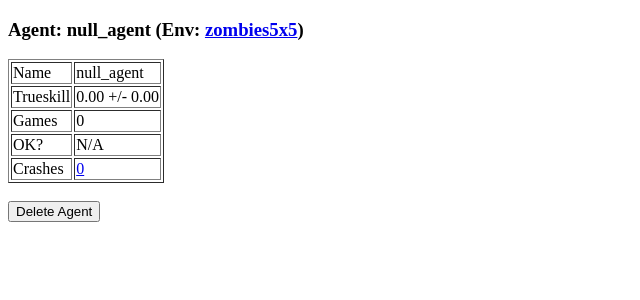
After one commit to goldenratio1618/MinionsAI, a Flask app: page /env/zombies5x5/agent/null_agent/view in a window 1280 px wide. The commit adds this page. Shown: the top 300 px of the page, without its empty margins (0-640 px from the left). Run offline with Flask 2, Linux system fonts and the light colour scheme.

Commit message:
Scoreboard Deleting Agents (#18)

```diff
--- a/minionsai/trueskill_worker.py
+++ b/minionsai/trueskill_worker.py
@@ -13,13 +13,10 @@ from .agent import Agent
 from .run_game import AgentException, run_game
 from .engine import Game
 
-def get_scores_file(directory):
-    return os.path.join(directory, "scores.csv")
-
-def read_scores(env_dir):
+def read_scores(scores_file):
     # scores are stored in scores.csv
     # With columns 'name', 'trueskill', 'trueskill_sigma', 'games_played'
-    scores_file = get_scores_file(env_dir)
+
     # If the file doesn't exist, return an empty list
     if not os.path.isfile(scores_file):
         print(f"No scores file found at {scores_file}")
@@ -40,7 +37,7 @@ class TrueskillWorker():
     Runs a trueskill environment for all agents in a directory.
     Watches the directory for new agents.
     """
-    def __init__(self, directory: str, game_fn: Callable[[], Game], batch_size: int=1, restart=False):
+    def __init__(self, directory: str, game_fn: Callable[[], Game], batch_size: int=1, restart=False, scores_file=None):
         self.directory = directory
         self.game_fn = game_fn
         self.choose_underevaluated_agents_prob = 0.5
@@ -48,9 +45,10 @@ class TrueskillWorker():
         self.env = trueskill.TrueSkill(tau=0, draw_probability=0.0)
         self.dropped_agents = []
         self.max_crash_rate = 0.5
+        self.scores_file = scores_file or os.path.join(directory, "scores.csv")
 
         # Restart from from where the last thread stopped if possible.
-        prev_scores, _ = read_scores(directory)
+        prev_scores, _ = read_scores(self.scores_file)
         if restart:
             # Restart even if there was previously data
             prev_scores = []
@@ -106,10 +104,6 @@ class TrueskillWorker():
     def drop_agent(self, agent_name: str):
         self.dropped_agents.append(agent_name)
         self.agent_names.remove(agent_name)
-
-    @property
-    def scores_file(self):
-        return get_scores_file(self.directory)
 
     def save_ratings(self):
         # Save a csv with columns ['name', 'trueskill', 'trueskill_sigma', 'games_played']
--- a/scoreboard-lite/app.py
+++ b/scoreboard-lite/app.py
@@ -1,9 +1,10 @@
 from flask import Flask, redirect, render_template, request, url_for
-from util import list_agents, list_envs, env_dir, format_timedelta
+from util import list_agents, list_envs, env_dir, format_timedelta, env_agents_dir, env_deleted_agents_dir, env_scores_file
 import zipfile
 import tempfile
 import datetime
 import os
+import shutil
 
 from minionsai.trueskill_worker import read_scores
 from minionsai.agent import RandomAIAgent, NullAgent
@@ -23,9 +24,11 @@ def verify_envs_setup():
             # Make it
             print(f"  {env_name} ... creating")
             os.makedirs(env_dir(env_name))
+            os.makedirs(env_agents_dir(env_name))
+            os.makedirs(env_deleted_agents_dir(env_name))
             # Create new agents
-            RandomAIAgent().save(os.path.join(env_dir(env_name), 'random_agent'))
-            NullAgent().save(os.path.join(env_dir(env_name), 'null_agent'))
+            RandomAIAgent().save(os.path.join(env_agents_dir(env_name), 'random_agent'))
+            NullAgent().save(os.path.join(env_agents_dir(env_name), 'null_agent'))
 
         else:
             print(f"  {env_name} ... exists")
@@ -36,14 +39,13 @@ def render():
 
 @app.route('/env/<env_name>/view')
 def env_view(env_name):
-    agents = os.listdir(env_dir(env_name))
-    agents = [a for a in agents if os.path.isdir(os.path.join(env_dir(env_name), a))]
-    scores, last_update = read_scores(env_dir(env_name))
+    scores, last_update = read_scores(env_scores_file(env_name))
     agent_names = [a['name'] for a in scores]
     agents = [[agent['name'], f"{agent['trueskill']:.1f}", agent['games_played'], agent['ok'], agent['crashes']] for agent in sorted(scores, key = lambda x: x['trueskill'], reverse=True)]
     for agent in list_agents(env_name):
         if agent not in agent_names:
             agents.append([agent, "N/A", 0, "N/A", "N/A"])
+
 
     # Calculate last updaet time of the file
     if last_update is not None:
@@ -75,13 +77,13 @@ def upload(env_name, error=''):
             return upload(env_name, error='Please submit a zip file (filename.zip)')
         agent_name = file.filename.rsplit('.', 1)[0]
         print(f"Uploading {agent_name} ({file.filename})")
-        if os.path.exists(os.path.join(env_dir(env_name), agent_name)):
+        if os.path.exists(os.path.join(env_agents_dir(env_name), agent_name)):
             return upload(env_name, error=f"Agent {agent_name} already exists")
         if file:
             temp_location = tempfile.gettempdir()
             file.save(os.path.join(temp_location, file.filename))
             with zipfile.ZipFile(os.path.join(temp_location, file.filename), 'r') as zip_ref:
-                final_dest = env_dir(env_name)
+                final_dest = env_agents_dir(env_name)
                 print(f"Received new agent; extracting to {final_dest}")
                 zip_ref.extractall(final_dest)
             os.remove(os.path.join(temp_location, file.filename))
@@ -90,11 +92,35 @@ def upload(env_name, error=''):
 
 @app.route("/env/<env_name>/agent/<agent_name>/crashes")
 def agent_crashes(env_name, agent_name):
-    all_files = os.listdir(os.path.join(env_dir(env_name), agent_name))
+    all_files = os.listdir(os.path.join(env_agents_dir(env_name), agent_name))
     crashes = [f for f in all_files if 'stacktrace' in f]
     crashes.sort(key = lambda x: x.rsplit('_', 1)[1], reverse=True)
-    latest_3_with_contents = [(f, open(os.path.join(env_dir(env_name), agent_name, f)).read()) for f in crashes[:3]]
+    latest_3_with_contents = [(f, open(os.path.join(env_agents_dir(env_name), agent_name, f)).read()) for f in crashes[:3]]
     return render_template('agent_crashes.html', env_name=env_name, agent_name=agent_name, crashes=latest_3_with_contents, num_crashes=len(crashes))
+
+@app.route("/env/<env_name>/agent/<agent_name>/view")
+def agent_view(env_name, agent_name):
+    scores, _ = read_scores(env_scores_file(env_name))
+    matching_agents = [a for a in scores if a['name'] == agent_name]
+    if len(matching_agents) == 0:
+        all_agents = list_agents(env_name)
+        if agent_name in all_agents:
+            return render_template('agent_view.html', env_name=env_name, agent={
+                'name': agent_name,
+                'trueskill': 0,
+                'trueskill_sigma': 0,
+                'games_played': 0,
+                'ok': "N/A",
+                'crashes': 0
+            })
+        return redirect(url_for('env_view', env_name=env_name))
+    agent = matching_agents[0]
+    return render_template('agent_view.html', env_name=env_name, agent=agent)
+
+@app.route("/env/<env_name>/agent/<agent_name>/delete", methods=['POST'])
+def agent_delete(env_name, agent_name):
+    shutil.move(os.path.join(env_agents_dir(env_name), agent_name), os.path.join(env_deleted_agents_dir(env_name)))
+    return redirect(url_for('env_view', env_name=env_name))
 
 if __name__ == '__main__':
     verify_envs_setup()
--- a/scoreboard-lite/templates/agent_crashes.html
+++ b/scoreboard-lite/templates/agent_crashes.html
@@ -4,7 +4,7 @@
    <body>
 
       <h3>
-      Agent Crashes: {{ agent_name}} ({{ num_crashes }} total crashes)
+      Agent Crashes: <a href="view">{{ agent_name }}</a> ({{ num_crashes }} total crashes)
       </h3>
       <h3>
       Env: <a href="/env/{{env_name}}/view">{{env_name}}</a>
--- /dev/null
+++ b/scoreboard-lite/templates/agent_view.html
@@ -0,0 +1,40 @@
+<!DOCTYPE html>
+<html lang = "en">
+   <head></head>
+   <body>
+
+      <h3>
+        Agent: {{agent['name']}} (Env: <a href="/env/{{env_name}}/view">{{env_name}}</a>)
+      </h3>
+
+
+      <table border="1px solid black">
+         <tbody>
+            <tr>
+               <td>Name</td>
+               <td>{{agent['name']}}</td>
+            </tr>
+            <tr>
+               <td>Trueskill</td>
+               <td>{{ '{:.2f}'.format(agent['trueskill']) }} +/- {{'{:.2f}'.format(agent['trueskill_sigma'])}} </td>
+            </tr>
+            <tr>
+               <td>Games</td>
+               <td>{{agent['games_played']}}</td>
+            </tr>
+            <tr>
+               <td>OK?</td>
+               <td>{{agent['ok']}}</td>
+            </tr>
+            <tr>
+               <td>Crashes</td>
+               <td><a href="crashes">{{agent['crashes']}}</a></td>
+            </tr>
+         </tbody>
+      </table>
+      <br>
+      <form action="delete" method="post">
+         <button type="submit" name="Delete" value="Delete" class="btn-link">Delete Agent</button>
+     </form>
+   </body>
+</html>
--- a/scoreboard-lite/templates/env.html
+++ b/scoreboard-lite/templates/env.html
@@ -13,7 +13,7 @@
          <thead>
             <tr>
                <th>Name</th>
-               <th>Trueskill</th>
+               <th><a href="https://trueskill.org/#learning">Trueskill</a></th>
                <th>OK</th>
                <th>Games</th>
                <th>Crashes</th>
@@ -22,7 +22,7 @@
          <tbody>
             {% for agent, trueskill, num_games, ok, crashes in agents %}
                <tr>
-                  <td> {{ agent }}</td>
+                  <td> <a href="agent/{{agent}}/view">{{ agent }}</a></td>
                   <td> {{ trueskill }}</td>
                   <td> {{ ok }}</td>
                   <td> {{ num_games }}</td>
--- a/scoreboard-lite/util.py
+++ b/scoreboard-lite/util.py
@@ -9,12 +9,21 @@ def list_envs():
     return envs
 
 def list_agents(env):
-    agents = os.listdir(env_dir(env))
-    agents = [a for a in agents if os.path.isdir(os.path.join(env_dir(env), a))]
+    agents = os.listdir(env_agents_dir(env))
+    agents = [a for a in agents if os.path.isdir(os.path.join(env_agents_dir(env), a))]
     return agents
 
 def env_dir(env_name):
     return os.path.join(DATA_DIR, env_name)
+
+def env_agents_dir(env_name):
+    return os.path.join(env_dir(env_name), 'active_agents')
+
+def env_deleted_agents_dir(env_name):
+    return os.path.join(env_dir(env_name), 'deleted_agents')
+
+def env_scores_file(env_name):
+    return os.path.join(env_dir(env_name), 'scores.csv')
 
 def format_timedelta(td: timedelta):
     seconds = int(td.total_seconds())
```
Also changed, not shown: scoreboard-lite/scoreboard_ts_worker.py (+5 -3 lines).
